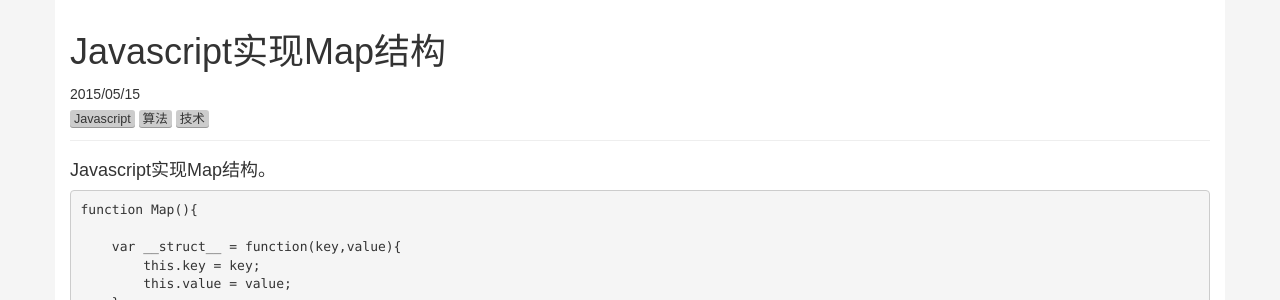
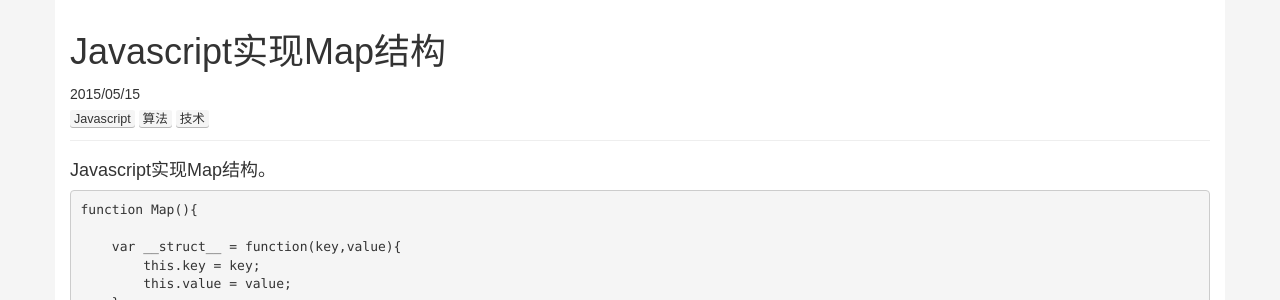
Before and after one commit to jinchangle/xiashuangxi.github.io, a Jekyll site: the page built from test.html, in a window 1280 px wide. Shown: the part 197-497 px from the top of the page. Built offline with Jekyll 4.4.1, drawn with Linux system fonts in a browser that asks for light colours; nearby versions of some CDN libraries; comment, search, counter and statistics services are not loaded.

Commit message:
Update sticky-footer.css

```diff
--- a/stylesheets/sticky-footer.css
+++ b/stylesheets/sticky-footer.css
@@ -39,7 +39,7 @@ vkbd {
     padding: 2px 4px;
     font-size: 90%;
     /*color: #fff;*/
-    background-color: #ccc;
+    background-color: #F5F5F5;
     border-radius: 3px;
     -webkit-box-shadow: inset 0 -1px 0 rgba(0,0,0,.25);
     box-shadow: inset 0 -1px 0 rgba(0,0,0,.25);
```
